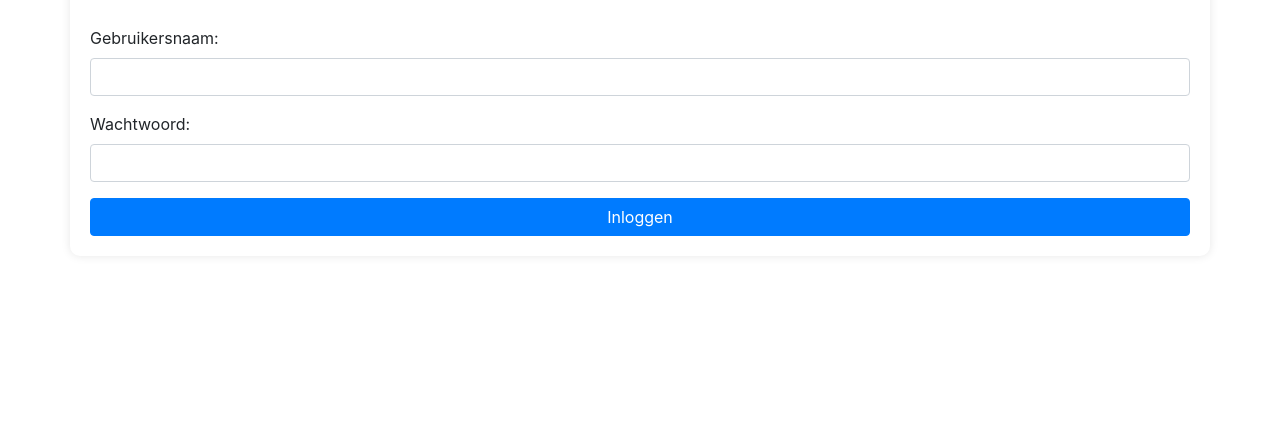
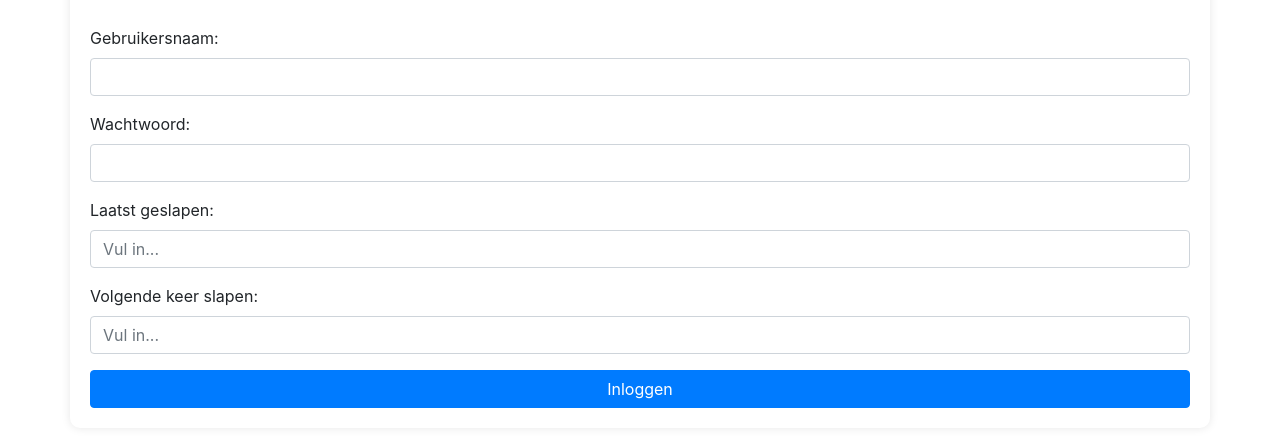
Before and after one commit to colettebrawl/Logeren-Check, a plain HTML site: page admin_dashboard.html in a window 1280 px wide. Shown: the part 138-584 px from the top of the page. Drawn offline with nearby package versions, Linux system fonts and the light colour scheme.

Commit message:
Update admin_dashboard.html

```diff
--- a/admin_dashboard.html
+++ b/admin_dashboard.html
@@ -30,6 +30,15 @@
             <label for="password">Wachtwoord:</label>
             <input type="password" class="form-control" id="password" required>
         </div>
+        <!-- Toegevoegde invoervelden -->
+        <div class="form-group">
+            <label for="lastSleepInput">Laatst geslapen:</label>
+            <input type="text" class="form-control" id="lastSleepInput" placeholder="Vul in...">
+        </div>
+        <div class="form-group">
+            <label for="nextSleepInput">Volgende keer slapen:</label>
+            <input type="text" class="form-control" id="nextSleepInput" placeholder="Vul in...">
+        </div>
         <button type="button" class="btn btn-primary btn-block animated pulse" onclick="checkLogin()">Inloggen</button>
     </form>
 
```
